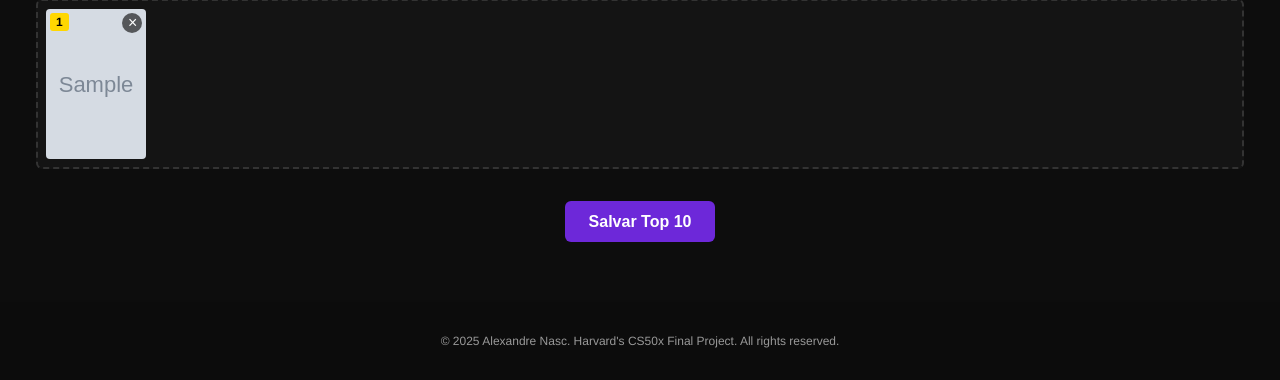
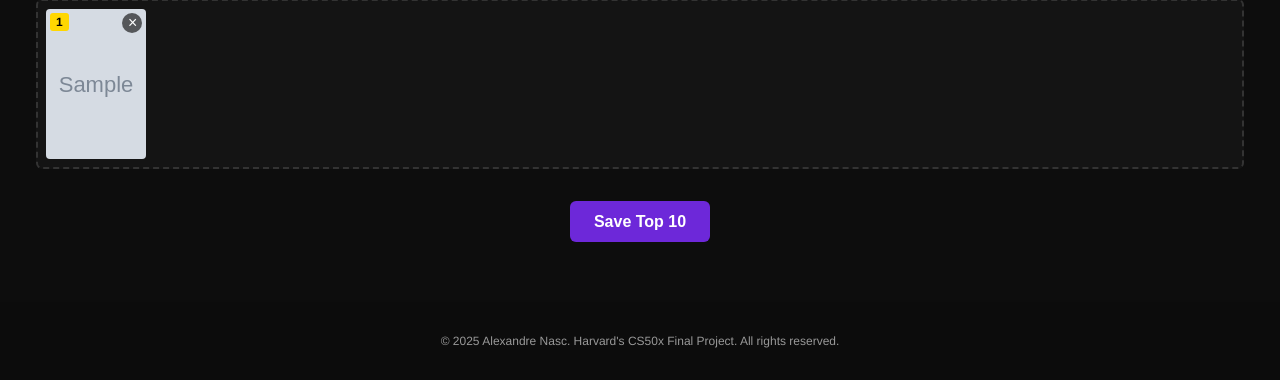
Before and after one commit to alenasc/CS50x-Final-Project, a Flask app: template templates/top10.html in a window 1280 px wide. Shown: the part 596-976 px from the top of the page. Run offline with Flask 3, Linux system fonts and the light colour scheme; the template is opened without the code that fills it: most values are stand-ins (such as "Sample title", 1, 10 or a date in 2020); grey boxes marked "Sample" are stand-in pictures.

Commit message:
Update top10.html

```diff
--- a/templates/top10.html
+++ b/templates/top10.html
@@ -51,7 +51,7 @@
 
 <!-- Save button to persist Top 10 order -->
 <div class="save-area">
-  <button id="save-top10">Salvar Top 10</button>
+  <button id="save-top10">Save Top 10</button>
 </div>
 
  <!-- Include SortableJS from CDN for drag-and-drop -->
```
